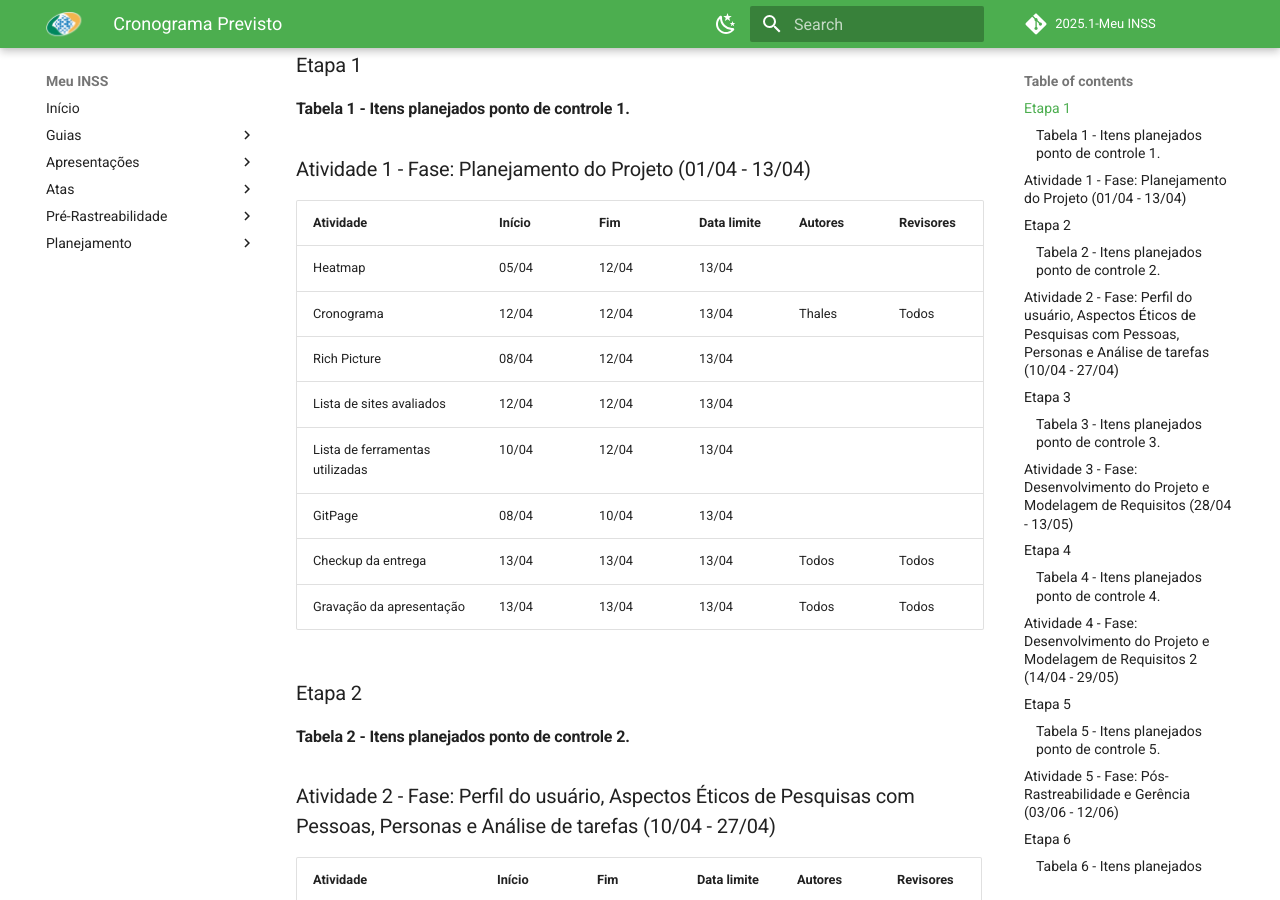
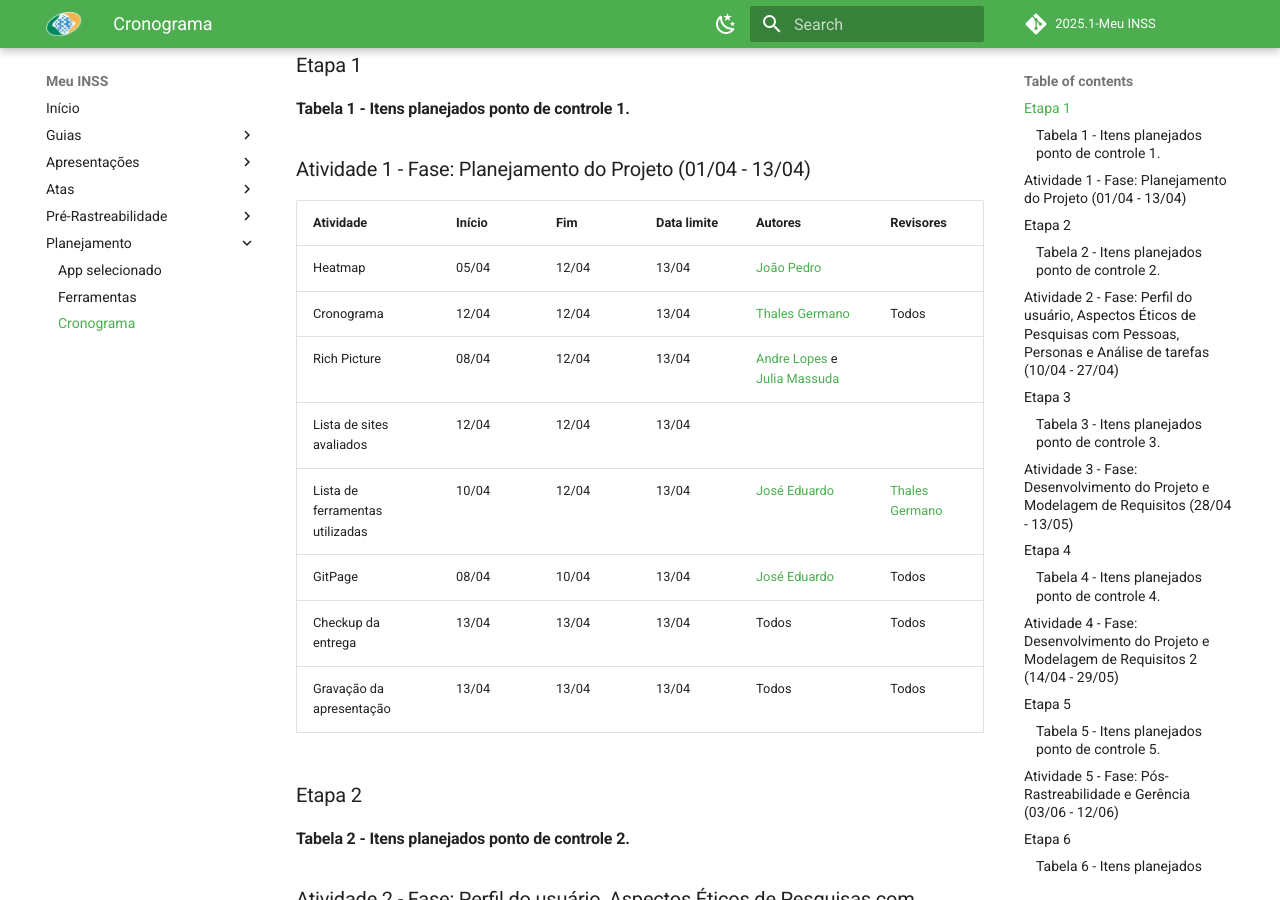
Before and after one commit to Requisitos-de-Software/2025.1-Meu-INSS, an MkDocs documentation site: the page built from docs/planejamento/cronograma-previsto.md, in a window 1280 px wide and 900 px high, scrolled down 280 px. Built offline with MkDocs 1.6.1 and Material for MkDocs 9.7.7, drawn with Linux system fonts in a browser that asks for light colours; comment, search, counter and statistics services are not loaded.

Commit message:
corrigindo caminhos
Signed-off-by: Jose Eduardo <jevrprado@gmail.com>

```diff
--- a/docs/planejamento/cronograma-previsto.md
+++ b/docs/planejamento/cronograma-previsto.md
@@ -10,12 +10,12 @@
 
 | Atividade | Início | Fim | Data limite |Autores | Revisores |
 |-----------|--------|-----|-----|---------|-----------|
-| Heatmap | 05/04 | 12/04 | 13/04 |  |
-| Cronograma |  12/04 | 12/04 |13/04| Thales  | Todos
-| Rich Picture | 08/04 | 12/04 |13/04 |  |
+| Heatmap | 05/04 | 12/04 | 13/04 | [João Pedro](https://github.com/JpRodrigues2) |
+| Cronograma |  12/04 | 12/04 |13/04| [Thales Germano](https://github.com/thalesgvl)  | Todos
+| Rich Picture | 08/04 | 12/04 |13/04 | [Andre Lopes](https://github.com/andrewslopes) e [Julia Massuda](https://github.com/JuliaReis18) |
 | Lista de sites avaliados | 12/04 | 12/04 |13/04 |  |
-| Lista de ferramentas utilizadas | 10/04 | 12/04 |13/04 |  |
-| GitPage | 08/04 | 10/04 |13/04 |  |
+| Lista de ferramentas utilizadas | 10/04 | 12/04 |13/04 | [José Eduardo](https://github.com/jevprado) | [Thales Germano](https://github.com/thalesgvl)
+| GitPage | 08/04 | 10/04 |13/04 | [José Eduardo](https://github.com/jevprado) | Todos
 | Checkup da entrega | 13/04 | 13/04 | 13/04 | Todos |  Todos|
 | Gravação da apresentação | 13/04 | 13/04 |13/04 | Todos |Todos
 
--- a/mkdocs.yml
+++ b/mkdocs.yml
@@ -45,4 +45,4 @@
   - Planejamento:
       - App selecionado: planejamento/selecao-app.md
       - Ferramentas: planejamento/ferramentas.md
-      - Cronograma: planejamento/cronograma.md
+      - Cronograma: planejamento/cronograma-previsto.md
```
Also changed, not shown: docs/planejamento/cronograma.md (deleted).
